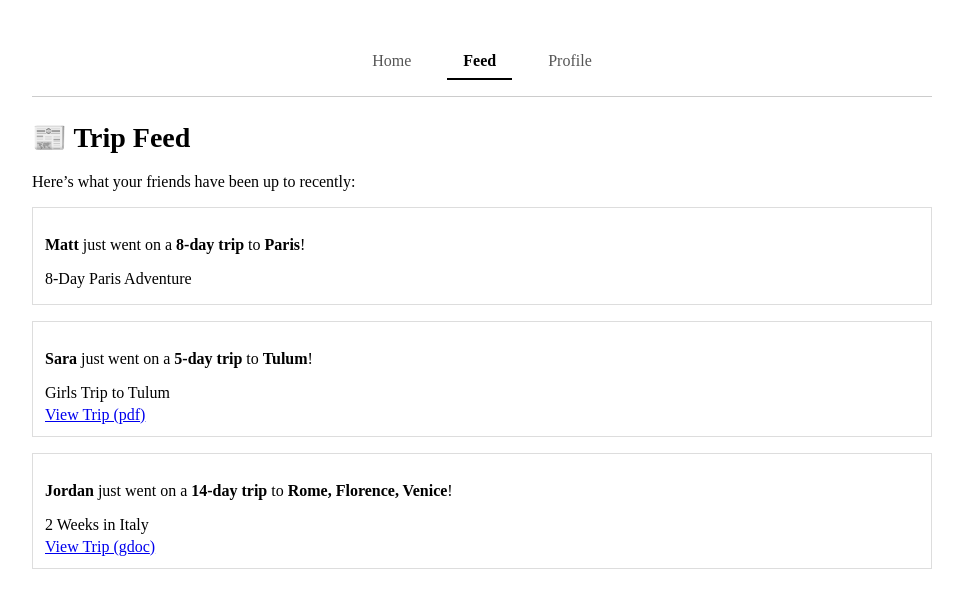
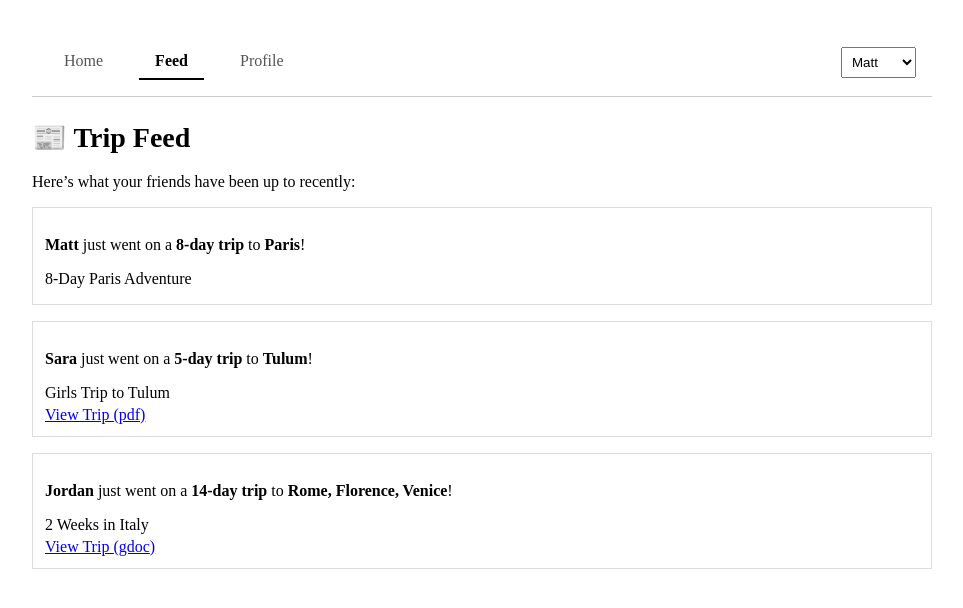
Before and after one commit to giddens7196/travlr-ui, a React (Vite) app: page /feed in a window 1280 px wide. Shown: the top 608 px of the page, without its empty margins (158-1121 px from the left). Built offline with nearby package versions, Linux system fonts and the light colour scheme.

Commit message:
Update NavBar.tsx

```diff
--- a/src/components/NavBar.tsx
+++ b/src/components/NavBar.tsx
@@ -1,7 +1,15 @@
 import { Link, useLocation } from 'react-router-dom';
+import { useEffect, useState } from 'react';
+
+const USERS = ["Matt", "Sara", "Jordan"];
 
 export default function NavBar() {
   const location = useLocation();
+  const [user, setUser] = useState(() => localStorage.getItem("user") || "Matt");
+
+  useEffect(() => {
+    localStorage.setItem("user", user);
+  }, [user]);
 
   const navItem = (to: string, label: string) => (
     <Link
@@ -22,16 +30,27 @@ export default function NavBar() {
     <nav
       style={{
         display: 'flex',
-        justifyContent: 'center',
-        gap: 20,
+        justifyContent: 'space-between',
+        alignItems: 'center',
         padding: 16,
         borderBottom: '1px solid #ccc',
         marginBottom: 24,
       }}
     >
-      {navItem('/', 'Home')}
-      {navItem('/feed', 'Feed')}
-      {navItem('/profile', 'Profile')}
+      <div style={{ display: 'flex', gap: 20 }}>
+        {navItem('/', 'Home')}
+        {navItem('/feed', 'Feed')}
+        {navItem('/profile', 'Profile')}
+      </div>
+      <select
+        value={user}
+        onChange={(e) => setUser(e.target.value)}
+        style={{ padding: 6 }}
+      >
+        {USERS.map((name) => (
+          <option key={name} value={name}>{name}</option>
+        ))}
+      </select>
     </nav>
   );
 }
```
